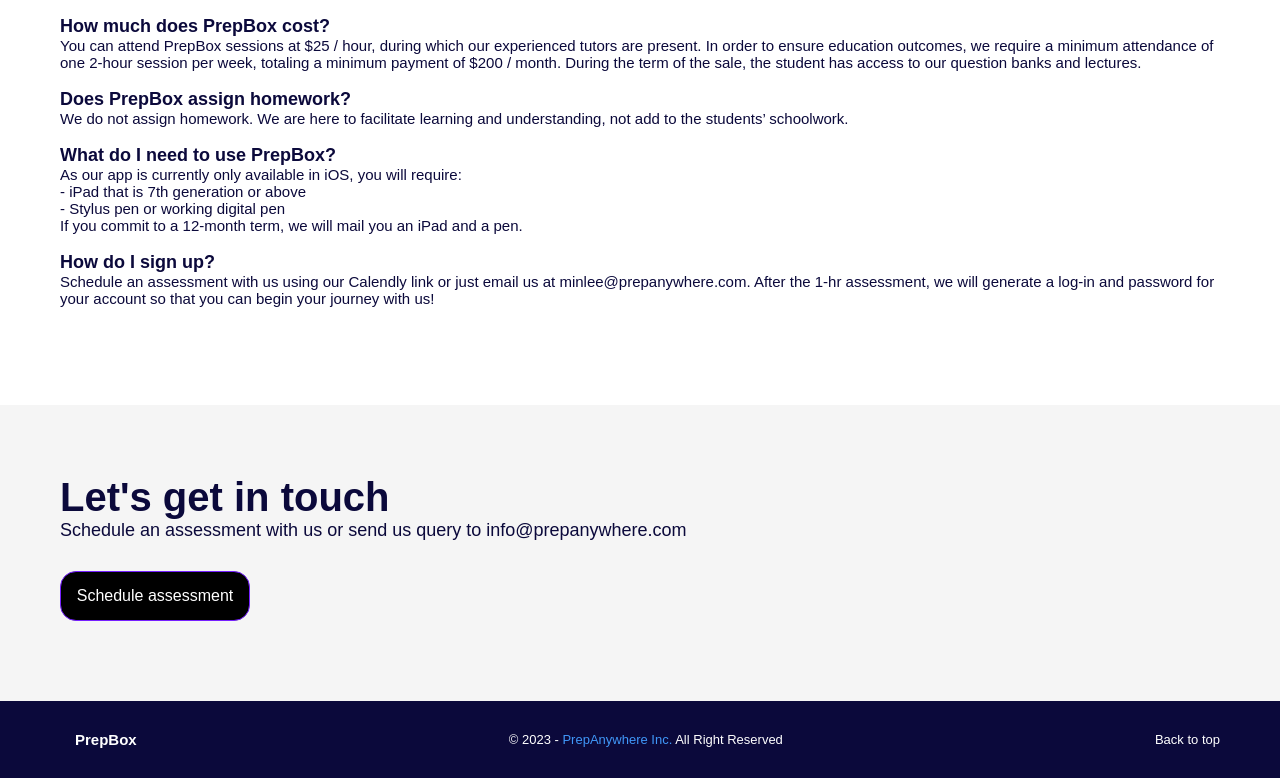
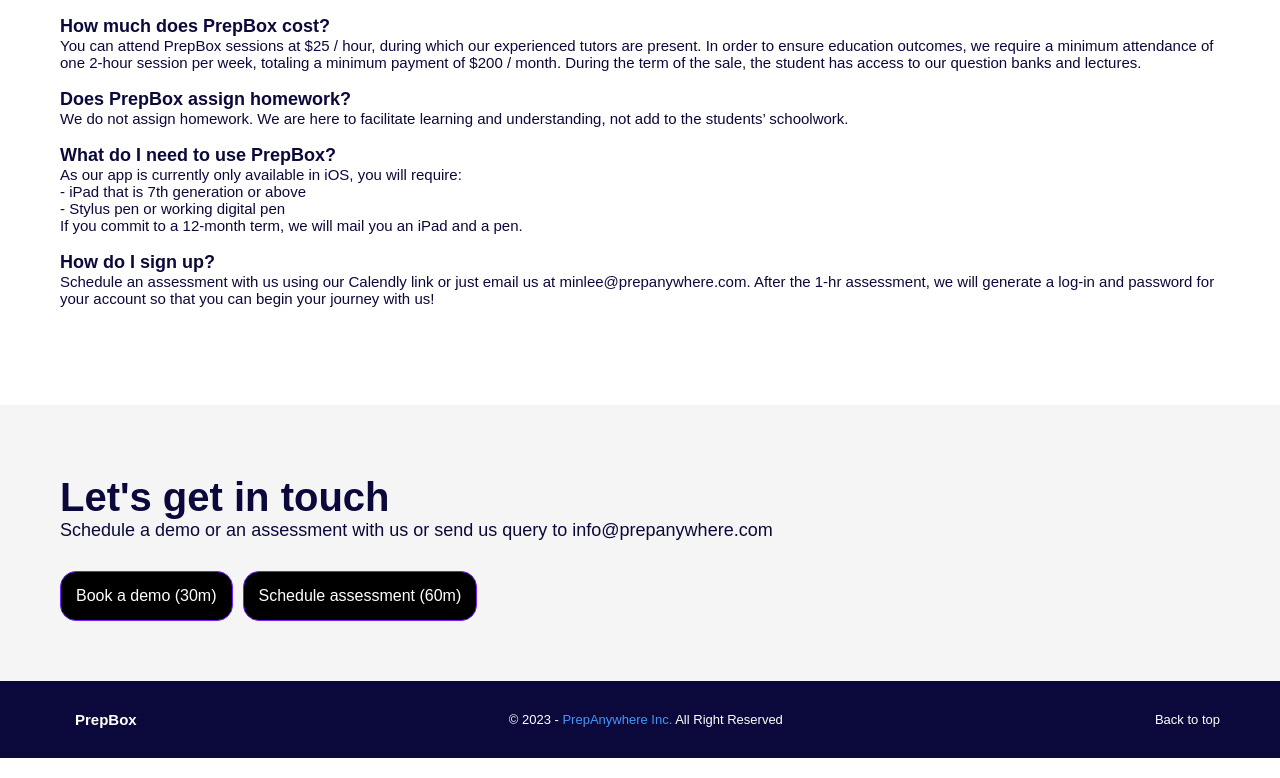
Before and after one commit to kwons90/prepanywhere_marketing_v2, a React (Create React App) app: page / in a window 1280 px wide. Shown: the part 6404-7182 px from the top of the page. Built offline with nearby package versions, Linux system fonts and the light colour scheme; a web font is replaced by a local one.

Commit message:
new button

```diff
--- a/src/components/Sections/Contact.jsx
+++ b/src/components/Sections/Contact.jsx
@@ -14,14 +14,21 @@
           <HeaderInfo>
             <h1 className="font40 extraBold">Let's get in touch</h1>
             <p className="font18">
-              Schedule an assessment with us or send us query to info@prepanywhere.com
+              Schedule a demo or an assessment with us or send us query to info@prepanywhere.com
             </p>
           </HeaderInfo>
+          <BttnContainer>
+          <BtnWrapper>
+            <a href="https://calendly.com/sanghyuk-kwon/30min?">
+            <FullButton title="Book a demo (30m)" />
+            </a>
+          </BtnWrapper>
           <BtnWrapper>
             <a href="https://calendly.com/d/hw9-7wv-n3y/assessment">
-            <FullButton title="Schedule assessment" />
+            <FullButton title="Schedule assessment (60m)" />
             </a>
           </BtnWrapper>
+          </BttnContainer>
           <div className="lightBg"/>
         </div>
 
@@ -30,6 +37,13 @@
     </Wrapper>
   );
 }
+
+const BttnContainer = styled.div`
+  padding: 0px 0 30px 0;
+  display: flex;
+  flex-direction: row;
+  gap: 10px;
+`;
 
 const Wrapper = styled.section`
   width: 100%;
@@ -62,8 +76,8 @@
   }
 `;
 const BtnWrapper = styled.div`
-  max-width: 190px;
-  padding-bottom: 80px;
+  max-width: 240px;
+  padding-bottom: 30px;
   @media (max-width: 960px) {
     margin: 0 auto;
   }
--- a/src/style/index.css
+++ b/src/style/index.css
@@ -245,7 +245,7 @@
     color: #0B093B;
   }
   .purpleColor {
-    color: #7620FF;
+    color: rgb(0, 0, 0);
   }
   .orangeColor {
     color: #F2B300;
```
